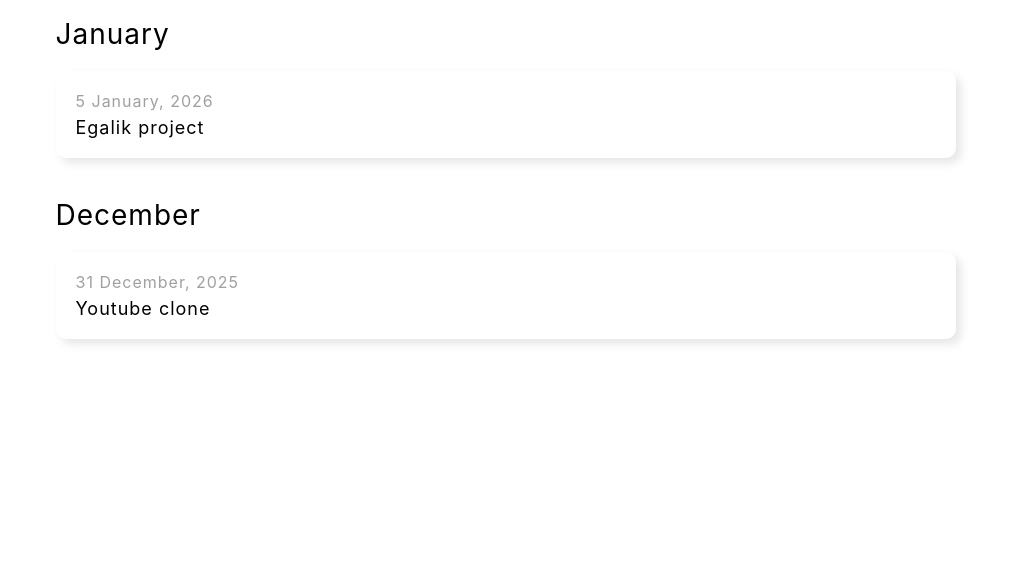
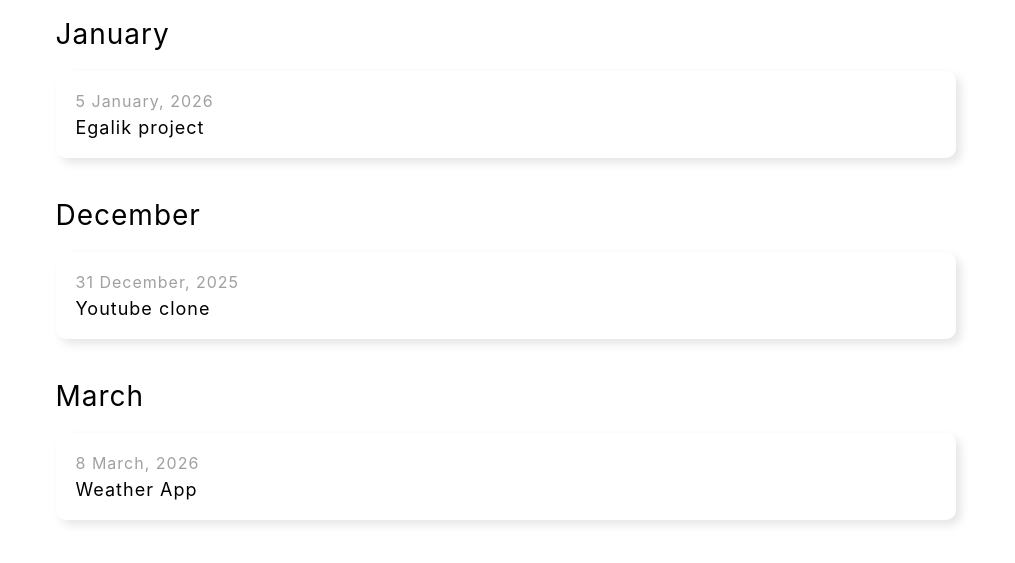
Before and after one commit to Ismoiljonnn/Ismail-s-Blog, a plain HTML site: page portfolio.html in a window 1280 px wide. Shown: the part 163-726 px from the top of the page, without its empty margins (132-1147 px from the left). Drawn offline with Linux system fonts and the light colour scheme.

Commit message:
Update portfolio with new project entries
Added a new portfolio entry for the Weather App project in March 2026.

```diff
--- a/portfolio.html
+++ b/portfolio.html
@@ -72,6 +72,21 @@
                         </a>
                     </div>
                 </div>
+                <div class="month-container">
+                    <div class="month-container-title">
+                        March
+                    </div>
+                    <div class="post-container">
+                        <a href="4-post.html">
+                            <div class="post-date">
+                                8 March, 2026
+                            </div>
+                            <div class="post-title">
+                                Weather App
+                            </div>
+                        </a>
+                    </div>
+                </div>
             </div>
         </div>
     </div>
```
